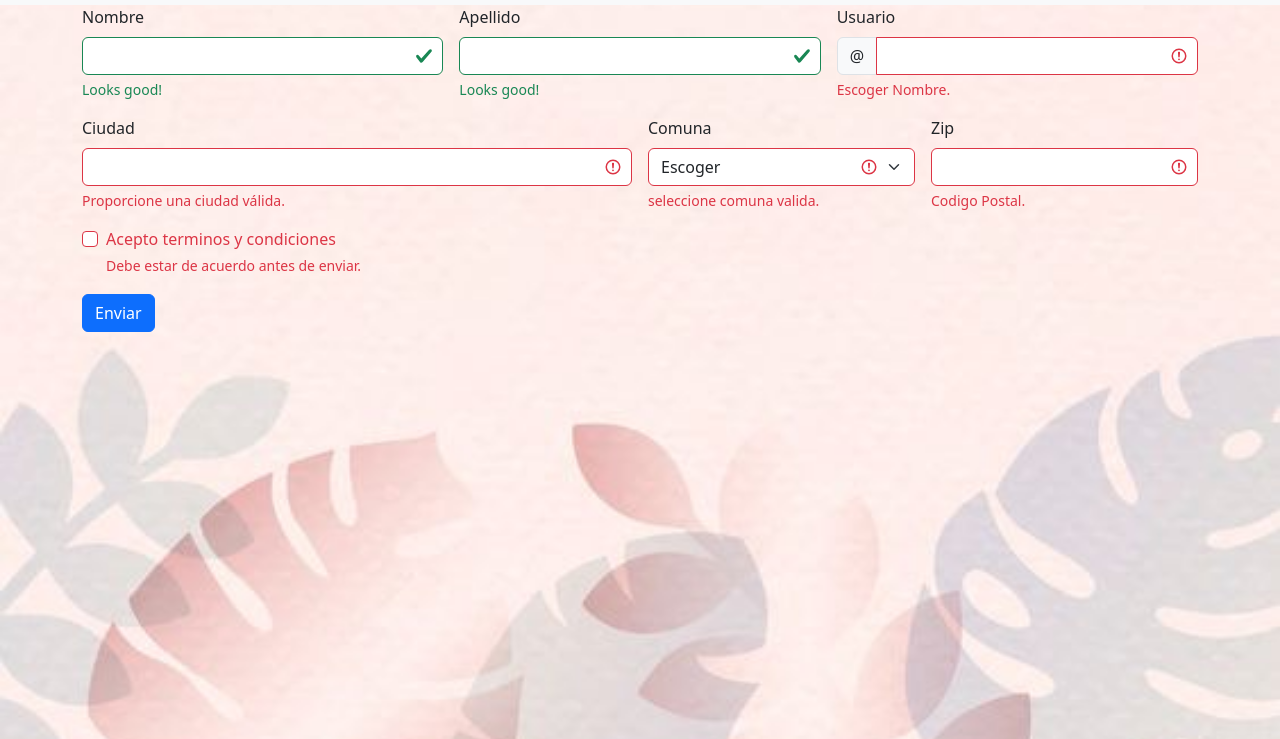
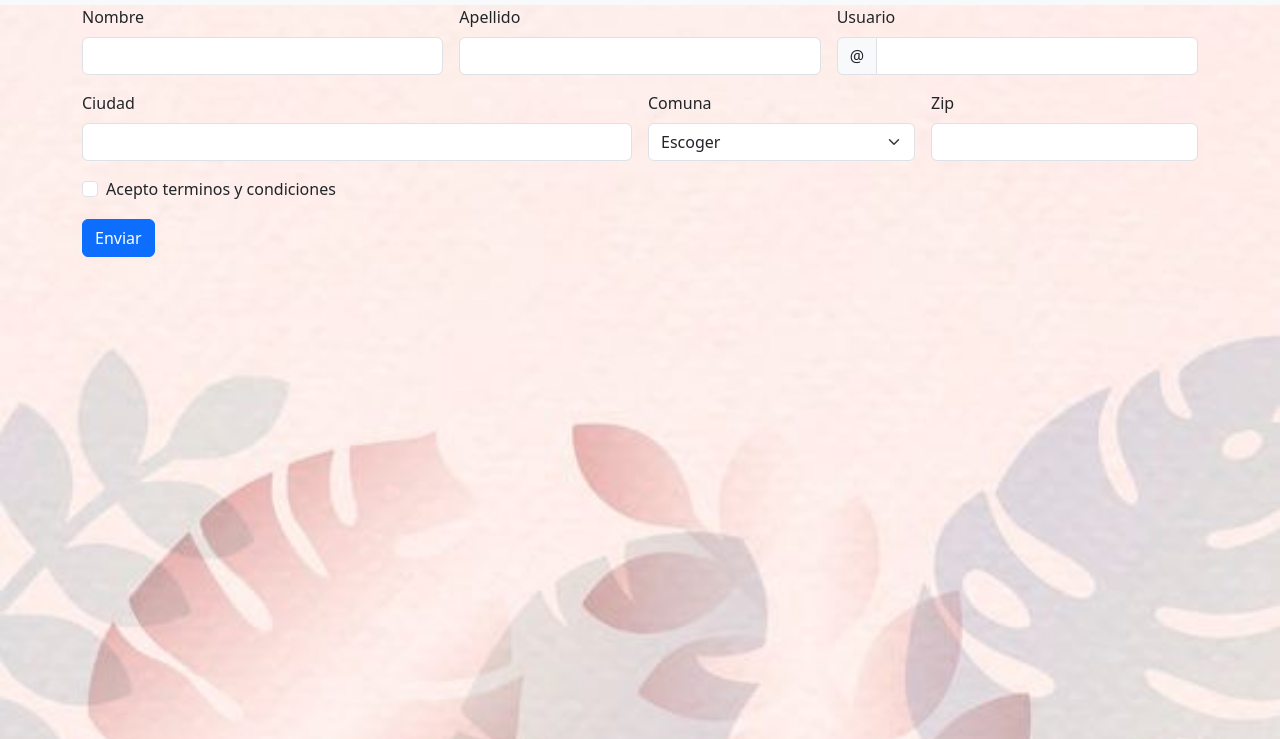
Before and after one commit to milfordestayschiller/NextDevOps, a plain HTML site: page contacto.html in a window 1280 px wide. Shown: the part 61-800 px from the top of the page. Drawn offline with nearby package versions, Linux system fonts and the light colour scheme.

Commit message:
milford-js-jquery-contact-modification

```diff
--- a/contacto.html
+++ b/contacto.html
@@ -45,23 +45,23 @@
     <form class="row g-3">
       <div class="col-md-4">
         <label for="validationServer01" class="form-label">Nombre</label>
-        <input type="text" class="form-control is-valid" id="validationServer01" value="" required>
+        <input type="text" class="form-control " id="validationServer01" value="" required>
         <div class="valid-feedback">
-          Looks good!
+
         </div>
       </div>
       <div class="col-md-4">
         <label for="validationServer02" class="form-label">Apellido</label>
-        <input type="text" class="form-control is-valid" id="validationServer02" value="" required>
+        <input type="text" class="form-control" id="validationServer02" value="" required>
         <div class="valid-feedback">
-          Looks good!
+
         </div>
       </div>
       <div class="col-md-4">
         <label for="validationServerUsername" class="form-label">Usuario</label>
         <div class="input-group has-validation">
           <span class="input-group-text" id="inputGroupPrepend3">@</span>
-          <input type="text" class="form-control is-invalid" id="validationServerUsername" aria-describedby="inputGroupPrepend3 validationServerUsernameFeedback" required>
+          <input type="text" class="form-control " id="validationServerUsername" aria-describedby="inputGroupPrepend3 validationServerUsernameFeedback" required>
           <div id="validationServerUsernameFeedback" class="invalid-feedback">
             Escoger Nombre.
           </div>
@@ -69,14 +69,14 @@
       </div>
       <div class="col-md-6">
         <label for="validationServer03" class="form-label">Ciudad</label>
-        <input type="text" class="form-control is-invalid" id="validationServer03" aria-describedby="validationServer03Feedback" required>
+        <input type="text" class="form-control " id="validationServer03" aria-describedby="validationServer03Feedback" required>
         <div id="validationServer03Feedback" class="invalid-feedback">
           Proporcione una ciudad válida.
         </div>
       </div>
       <div class="col-md-3">
         <label for="validationServer04" class="form-label">Comuna</label>
-        <select class="form-select is-invalid" id="validationServer04" aria-describedby="validationServer04Feedback" required>
+        <select class="form-select" id="validationServer04" aria-describedby="validationServer04Feedback" required>
           <option selected disabled value="">Escoger</option>
           <option>Valpraiso</option><option>Quilpue</option><option>Concon</option>
         </select>
@@ -86,14 +86,14 @@
       </div>
       <div class="col-md-3">
         <label for="validationServer05" class="form-label">Zip</label>
-        <input type="text" class="form-control is-invalid" id="validationServer05" aria-describedby="validationServer05Feedback" required>
+        <input type="text" class="form-control" id="validationServer05" aria-describedby="validationServer05Feedback" required>
         <div id="validationServer05Feedback" class="invalid-feedback">
           Codigo Postal.
         </div>
       </div>
       <div class="col-12">
         <div class="form-check">
-          <input class="form-check-input is-invalid" type="checkbox" value="" id="invalidCheck3" aria-describedby="invalidCheck3Feedback" required>
+          <input class="form-check-input" type="checkbox" value="" id="invalidCheck3" aria-describedby="invalidCheck3Feedback" required>
           <label class="form-check-label" for="invalidCheck3">
             Acepto terminos y condiciones
           </label>
```
Also changed, not shown: js/contacto.js (deleted), js/script.js (line endings or trailing spaces).
